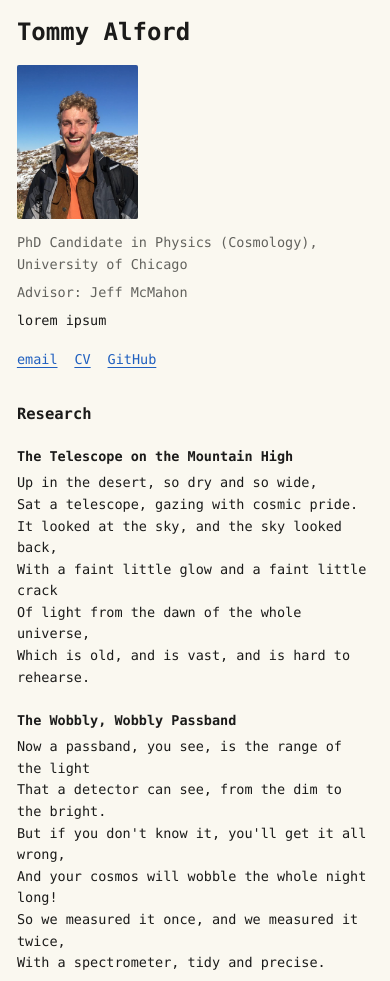
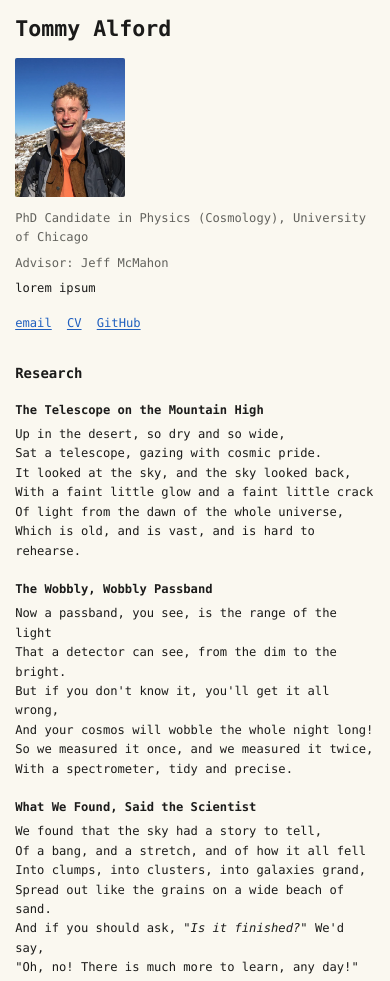
Before and after one commit to tommyalford/tommyalford.github.io, a plain HTML site: page index.html in a window 390 px wide. Shown: the top 981 px of the page. Drawn offline with Linux system fonts and the light colour scheme.

Commit message:
Scale site down another 10%
Base font size 12.96px on desktop and 12.15px on phones, title 16.2pt;
everything else is rem/ch-based and scales with it.

Co-Authored-By: Claude <noreply@anthropic.com>

```diff
--- a/assets/style.css
+++ b/assets/style.css
@@ -11,12 +11,12 @@
 * { box-sizing: border-box; }
 
 html {
-  font-size: 13.5px;
+  font-size: 12.15px;
   -webkit-text-size-adjust: 100%;
 }
 
 @media (min-width: 640px) {
-  html { font-size: 14.4px; }
+  html { font-size: 12.96px; }
 }
 
 body {
@@ -47,7 +47,7 @@ h1, h2, h3 {
   line-height: 1.3;
 }
 
-h1 { font-size: 18pt; margin: 0 0 1.25rem; }
+h1 { font-size: 16.2pt; margin: 0 0 1.25rem; }
 h2 { font-size: 1.15rem; margin: 2.5rem 0 0.5rem; }
 h3 { font-size: 1rem; margin: 1.75rem 0 0.5rem; }
 
```
Also changed, not shown: 1 other file.
